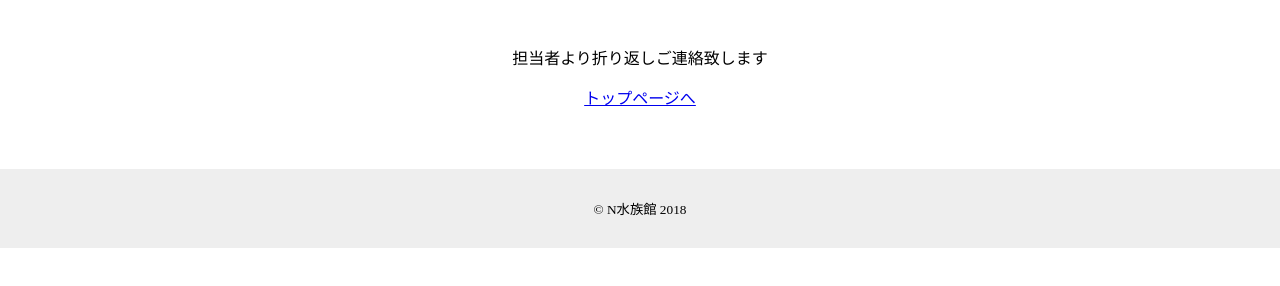
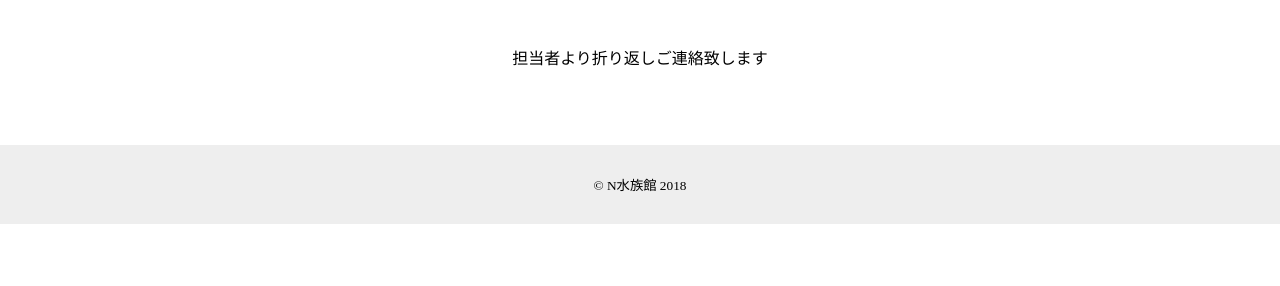
Before and after one commit to Takeharu7-51/N-aquarium, a plain HTML site: page thanks.html in a window 1280 px wide. Shown: the part 70-356 px from the top of the page. Drawn offline with Linux system fonts and the light colour scheme.

Commit message:
Update thanks.html

```diff
--- a/thanks.html
+++ b/thanks.html
@@ -13,7 +13,6 @@
     <h1>お問い合わせ完了</h1>
     <div class="text-center">
       <p>担当者より折り返しご連絡致します</p>
-      <a href="index.html">トップページへ</a>
     </div>
   </main>
 
```
